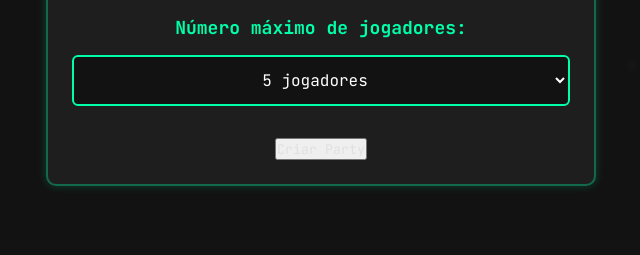
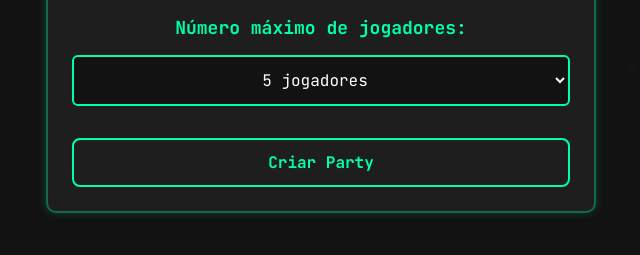
Before and after one commit to Sensews/exp_trab, a PHP site: page /criar_party.html in a window 1280 px wide. Shown: the part 522-777 px from the top of the page, without its empty margins (319-959 px from the left). Run offline with PHP 8.4, Linux system fonts and the light colour scheme; some libraries are stand-ins or nearby versions.

Commit message:
botoes criar_party.css

```diff
--- a/frontend/css/criar_party.css
+++ b/frontend/css/criar_party.css
@@ -77,3 +77,31 @@ select {
   box-sizing: border-box;
   text-align: center;
 }
+
+/* BOTÕES DE AÇÃO */
+.botoes-party {
+  display: flex;
+  gap: 10px;
+  justify-content: center;
+  flex-wrap: wrap;
+  width: 100%;
+}
+
+.botoes-party button {
+  font-size: 16px;
+  padding: 12px 20px;
+  font-weight: bold;
+  border: 2px solid #00ffaa;
+  background: transparent;
+  color: #00ffaa;
+  border-radius: 8px;
+  cursor: pointer;
+  transition: 0.3s;
+  flex: 1;
+  min-width: 150px;
+}
+
+.botoes-party button:hover {
+  background-color: #00ffaa;
+  color: #121212;
+}
```
